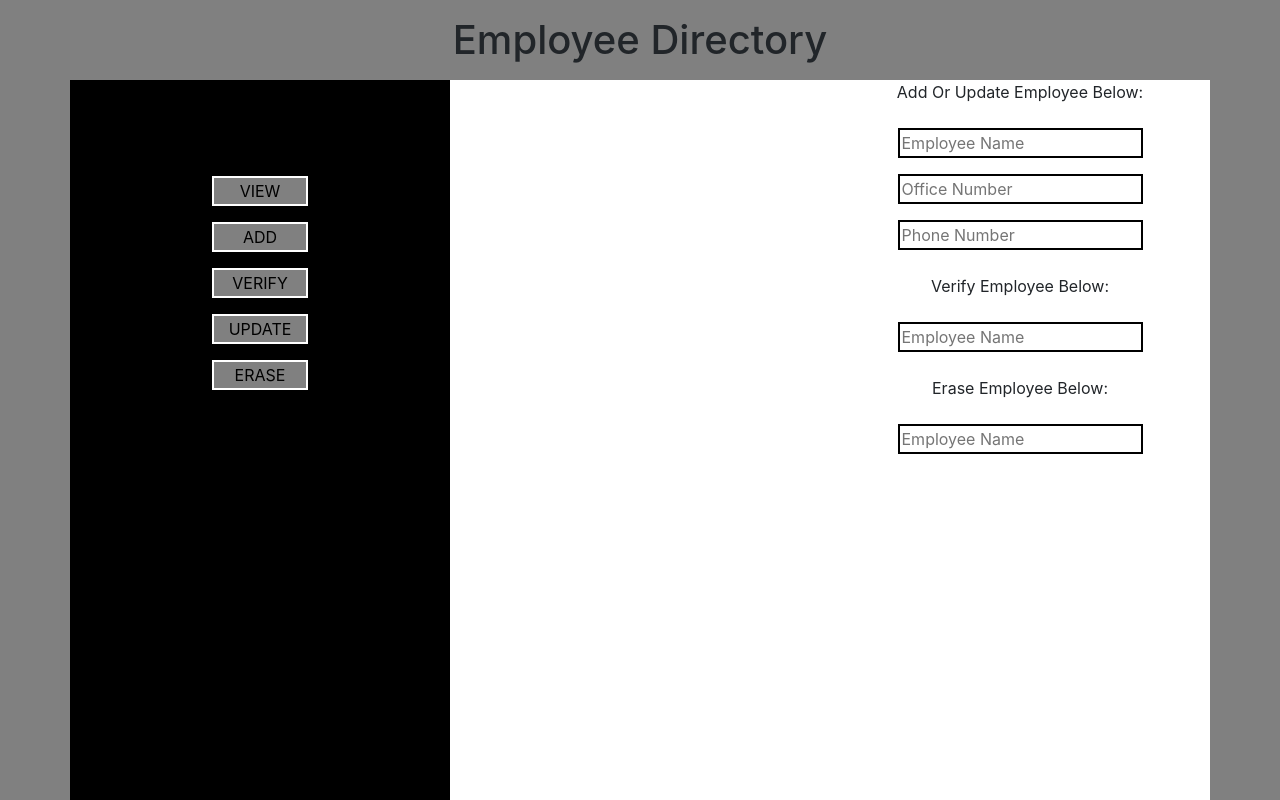
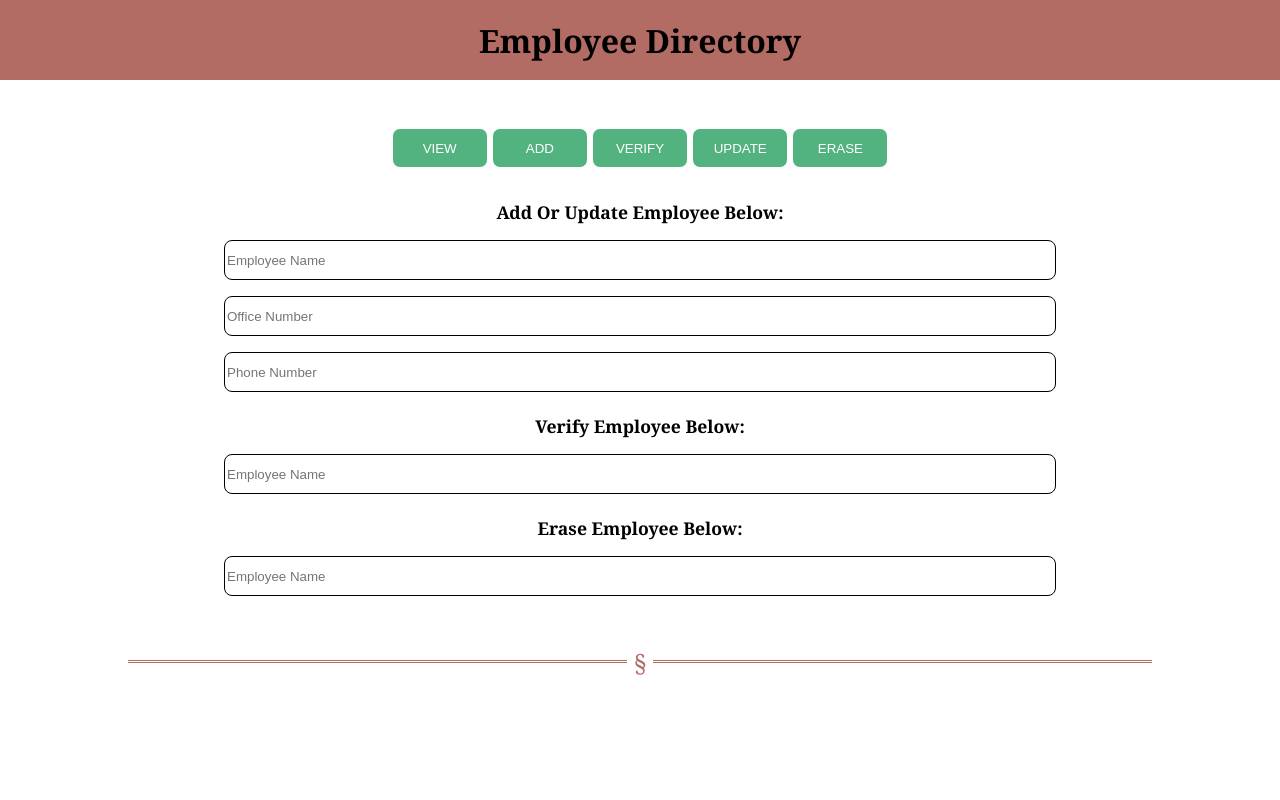
Before and after one commit to ozobianwadibia/Employee-Directory, a plain HTML site: page index.html in a window 1280 px wide. Shown: the top 800 px of the page. Drawn offline with nearby package versions, Linux system fonts and the light colour scheme.

Commit message:
Remove bootstrap and change UI

```diff
--- /dev/null
+++ b/assests/css/style.css
@@ -0,0 +1,132 @@
+html {
+  box-sizing: border-box;
+}
+
+*,
+*:before,
+*:after {
+  box-sizing: inherit;
+}
+
+body {
+  margin: 0;
+  padding: 0;
+  font-family: Georgia, "Times New Roman", Times, serif;
+}
+
+/*************** header section styling *****************/
+.heading {
+  background-color: #b36c64;
+  height: 5rem;
+  display: flex;
+  justify-content: center;
+  align-items: center;
+}
+
+.heading h1 {
+  padding: 1rem;
+  margin: 0 auto;
+  text-align: center;
+}
+
+/*************** midsection styling ********************/
+.mid-section {
+  display: flex;
+  flex-direction: column;
+  height: auto;
+}
+
+.button-labels {
+  text-align: center;
+  margin-top: 3rem;
+}
+
+.button-labels button {
+  color: white;
+  background-color: #52b380;
+  text-transform: uppercase;
+  width: 6rem;
+  border: 1px solid white;
+  border-radius: 0.5rem;
+  height: 2.5rem;
+  outline: none;
+}
+
+.button-labels button:hover {
+  background-color: #a8ffd2;
+  color: black;
+}
+
+.font {
+  font-weight: 800;
+  font-size: 1.1rem;
+}
+
+.inputs {
+  background-color: white;
+  text-align: center;
+}
+
+.inputs input {
+  width: 65%;
+  margin: 1rem auto 0;
+  border: 1px solid black;
+  border-radius: 0.5rem;
+  height: 2.5rem;
+  outline: none;
+}
+
+#chkName {
+  color: black;
+  font-size: 2rem;
+}
+
+hr.style-eight {
+  overflow: visible; /* For IE */
+  padding: 0;
+  border: none;
+  border-top: medium double #b36c64;
+  color: #b36c64;
+  text-align: center;
+  width: 80%;
+  margin-top: 4rem;
+}
+hr.style-eight:after {
+  content: "§";
+  display: inline-block;
+  position: relative;
+  top: -0.7em;
+  font-size: 1.5em;
+  padding: 0 0.25em;
+  background: white;
+}
+
+/****************** main-body styling ********************/
+.main-body {
+  margin-top: 4rem;
+  background-color: white;
+  width: 100%;
+  height: auto;
+}
+
+.employeeInfo {
+  width: 20rem;
+  border: 3px solid black;
+  height: 8rem;
+  margin: 2rem auto 2rem;
+  color: black;
+  text-align: center;
+}
+
+/*********** media queries************/
+@media (max-width: 310px) {
+  .heading h1 {
+    font-size: 1.3rem;
+  }
+}
+
+@media (max-width: 660px) {
+  .inputs input {
+    width: 80%;
+  }
+}
--- a/assests/style.css
+++ /dev/null
@@ -1,92 +0,0 @@
-/* body styling */
-
-body {
-    background-color: gray;
-}
-
-
-/* buttons section styling */
-
-.sidebar {
-    background-color: black;
-    height: 100rem;
-    overflow-y: hidden;
-}
-
-#chkName {
-    color: white;
-    font-size: 2rem;
-}
-
-
-/* view section styling */
-
-.main-body {
-    background-color: white;
-    height: 100rem;
-    overflow-y: scroll;
-}
-
-
-/* title */
-
-.heading h1 {
-    padding: 1rem;
-}
-
-
-/* styling for 'verify' answer */
-
-h1 {
-    margin: 0 auto;
-    text-align: center;
-}
-
-h5 {
-    text-align: center;
-    padding: 1.5rem;
-}
-
-
-/* the inputs styling */
-
-.inputs {
-    background-color: white;
-    height: 100rem;
-    text-align: center;
-    overflow-y: hidden;
-}
-
-.inputs input {
-    width: 70%;
-    margin: 1rem auto 0;
-    border: 2px solid black;
-}
-
-
-/* buttons */
-
-.button-labels {
-    text-align: center;
-    margin-top: 6rem;
-}
-
-.button-labels p button {
-    color: black;
-    background-color: grey;
-    text-transform: uppercase;
-    width: 6rem;
-    border: 2px solid white;
-}
-
-
-/* employee cards styling */
-
-.employeeInfo {
-    width: 20rem;
-    border: 3px solid black;
-    height: 8rem;
-    margin: 2rem auto 2rem;
-    color: black;
-    text-align: center;
-}
--- a/index.html
+++ b/index.html
@@ -1,63 +1,58 @@
 <!DOCTYPE html>
 <html lang="en">
+  <head>
+    <meta charset="UTF-8" />
+    <meta name="viewport" content="width=device-width, initial-scale=1.0" />
+    <meta http-equiv="X-UA-Compatible" content="ie=edge" />
 
-<head>
-    <meta charset="UTF-8">
-    <meta name="viewport" content="width=device-width, initial-scale=1.0">
-    <meta http-equiv="X-UA-Compatible" content="ie=edge">
-    <link rel="stylesheet" href="https://maxcdn.bootstrapcdn.com/bootstrap/4.1.3/css/bootstrap.min.css">
-    <link rel="stylesheet" href="./assests/style.css">
+    <link rel="stylesheet" href="./assests/css/style.css" />
     <title>Employee Directory</title>
   </head>
 
   <body>
-    <div class="container">
-        <div class="row">
-            <div class="col-md-12 heading">
+    <header class="heading">
       <h1>Employee Directory</h1>
-            </div>
-            <!-- col-md-12 heading -->
-        </div>
-        <!-- row -->
-        <div class="row">
-            <div class="col-md-4 sidebar">
+    </header>
+
+    <div class="mid-section">
       <div class="button-labels">
-                    <p><button id="view">view</button></p>
-                    <p><button id="add">add</button></p>
-                    <p><button id="verify">verify</button></p>
-                    <p><button id="update">update</button></p>
-                    <p><button id="erase">erase</button></p>
+        <button id="view">view</button>
+        <button id="add">add</button>
+        <button id="verify">verify</button>
+        <button id="update">update</button>
+        <button id="erase">erase</button>
         <p id="chkName"></p>
       </div>
-                <!-- button-labels -->
+      <div class="inputs">
+        <label for="nameInput"
+          ><span class="font">Add Or Update Employee Below:</span></label
+        ><br />
+        <input type="text" id="nameInput" placeholder="Employee Name" />
+        <input
+          type="number"
+          id="officenumInput"
+          min="1"
+          placeholder="Office Number"
+        />
+        <input type="text" id="phonenumInput" placeholder="Phone Number" />
+        <br /><br />
+        <label for="verifyName"
+          ><span class="font">Verify Employee Below:</span></label
+        ><br />
+        <input type="text" id="verifyName" placeholder="Employee Name" />
+        <br /><br />
+        <label for="eraseName"
+          ><span class="font">Erase Employee Below:</span></label
+        ><br />
+        <input type="text" id="eraseName" placeholder="Employee Name" />
       </div>
-            <!-- col-md-4 sidebar-->
-            <div class="col-md-4 main-body">
     </div>
-            <!-- col-md-4 main-body -->
-            <div class="col-md-4 inputs">
-                <label for="nameInput">Add Or Update Employee Below:</label>
-                <input type="text" id="nameInput" placeholder="Employee Name">
-                <input type="number" id="officenumInput" min=1 placeholder="Office Number">
-                <input type="text" id="phonenumInput" placeholder="Phone Number">
-                <br><br>
-                <label for="verifyName">Verify Employee Below:</label>
-                <input type="text" id="verifyName" placeholder="Employee Name">
-                <br><br>
-                <label for="eraseName">Erase Employee Below:</label>
-                <input type="text" id="eraseName" placeholder="Employee Name">
-            </div>
-            <!-- col-md-4 input -->
-        </div>
-        <!-- row -->
-    </div>
-    <!-- container -->
-    <script src="https://ajax.googleapis.com/ajax/libs/jquery/3.3.1/jquery.min.js"></script>
-    <script src="https://cdnjs.cloudflare.com/ajax/libs/popper.js/1.14.3/umd/popper.min.js"></script>
-    <script src="https://maxcdn.bootstrapcdn.com/bootstrap/4.1.3/js/bootstrap.min.js"></script>
+    <hr class="style-eight" />
+
+    <div class="main-body"></div>
+
     <script src="./assests/js/dom.js"></script>
     <script src="./assests/js/employeeList.js"></script>
     <script src="./assests/js/app.js"></script>
   </body>
-
 </html>
```
Lines whose indentation alone changed are shown as unchanged.
